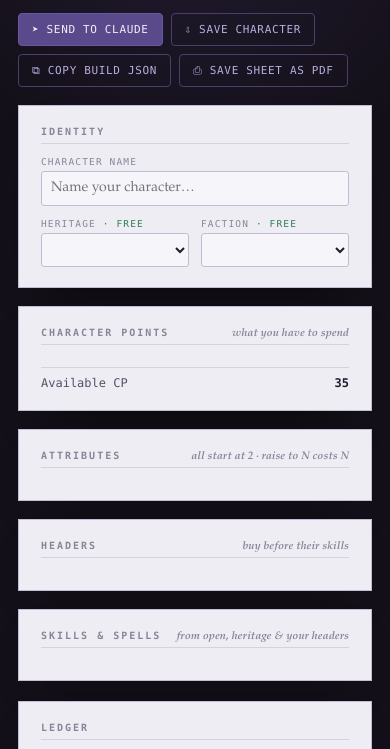
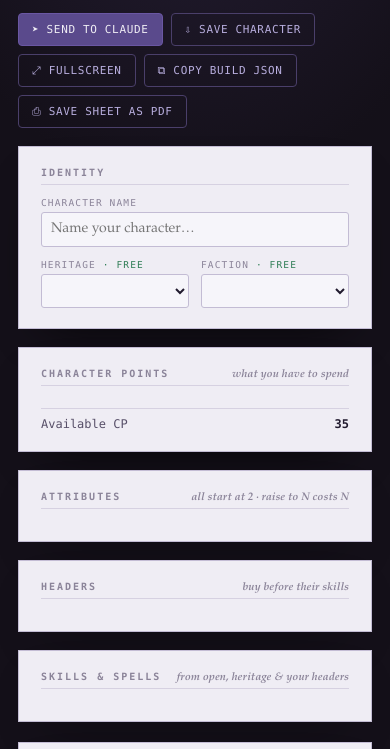
Before and after one commit to verveguy/idd, a browser extension: page mcp-app/ui/builder.html in a window 390 px wide. Shown: the part 89-838 px from the top of the page. Drawn offline with Linux system fonts and the light colour scheme.

Commit message:
MCP App: autoResize (fix too-short panel) + Fullscreen toggle
The hand-rolled bridge never reported content height, so the host rendered the
panel at a small default (too short). Now a ResizeObserver sends
ui/notifications/size-changed with the real content height so the panel fits.
Added a Fullscreen button (ui/request-display-mode) for the form-heavy builder,
since MCP App panels render inline (not in the artifact sidebar).

```diff
--- a/mcp-app/ui/builder.html
+++ b/mcp-app/ui/builder.html
@@ -186,6 +186,7 @@
     <div class="actions">
       <button class="act mcp-only" id="sendBtn">➤ Send to Claude</button>
       <button class="act ghost mcp-only" id="saveBtn">⇩ Save character</button>
+      <button class="act ghost mcp-only" id="fsBtn">⤢ Fullscreen</button>
       <button class="act ghost standalone-only" id="importBtn">⤵ Import JSON</button>
       <button class="act standalone-only" id="shareBtn" title="Copy a link that opens this build">🔗 Copy share link</button>
       <button class="act ghost" id="copyBtn">⧉ Copy build JSON</button>
@@ -672,8 +673,17 @@ if(!loadSeed()) render();
     }
   });
 
+  // autoResize: tell the host our true content height so the panel isn't clipped short.
+  var lastH=0;
+  function reportSize(){
+    try{
+      var h=Math.ceil(Math.max(document.documentElement.scrollHeight, document.body.scrollHeight, document.body.offsetHeight));
+      var w=Math.ceil(document.documentElement.scrollWidth);
+      if(h && h!==lastH){ lastH=h; notify("ui/notifications/size-changed",{width:w,height:h}); }
+    }catch(e){}
+  }
   function wire(){
-    var sb=document.getElementById("sendBtn"), sv=document.getElementById("saveBtn");
+    var sb=document.getElementById("sendBtn"), sv=document.getElementById("saveBtn"), fs=document.getElementById("fsBtn");
     if(sb) sb.addEventListener("click", async function(e){ var b=buildJSON();
       try{ await call("ui/update-model-context",{structuredContent:{build:b},content:[{type:"text",text:"Current build:\n"+JSON.stringify(b,null,2)}]}); }catch(_){}
       try{ await call("ui/message",{role:"user",content:[{type:"text",text:"Here's my current In Darkened Dreams build from the builder — please review it."}]}); }catch(_){}
@@ -681,6 +691,9 @@ if(!loadSeed()) render();
     if(sv) sv.addEventListener("click", async function(e){
       try{ await call("tools/call",{name:"save_character",arguments:{build:buildJSON()}}); flash(e.currentTarget,"✓ Saved"); }
       catch(_){ flash(e.currentTarget,"⚠ Save failed"); } });
+    if(fs) fs.addEventListener("click", async function(){
+      try{ await call("ui/request-display-mode",{mode:"fullscreen"}); }catch(_){}
+      setTimeout(reportSize,120); });
   }
   (async function connect(){
     try{
@@ -688,6 +701,9 @@ if(!loadSeed()) render();
         appCapabilities:{tools:{listChanged:true}}, protocolVersion:"2026-01-26"});
       notify("ui/notifications/initialized",{});
       document.body.classList.add("mcp"); wire();
+      if(window.ResizeObserver){ new ResizeObserver(function(){ reportSize(); }).observe(document.body); }
+      window.addEventListener("load", reportSize);
+      reportSize(); setTimeout(reportSize,80); setTimeout(reportSize,350);
     }catch(e){}
   })();
 })();
```
Also changed, not shown: mcp-app/mcpb/manifest.json.
